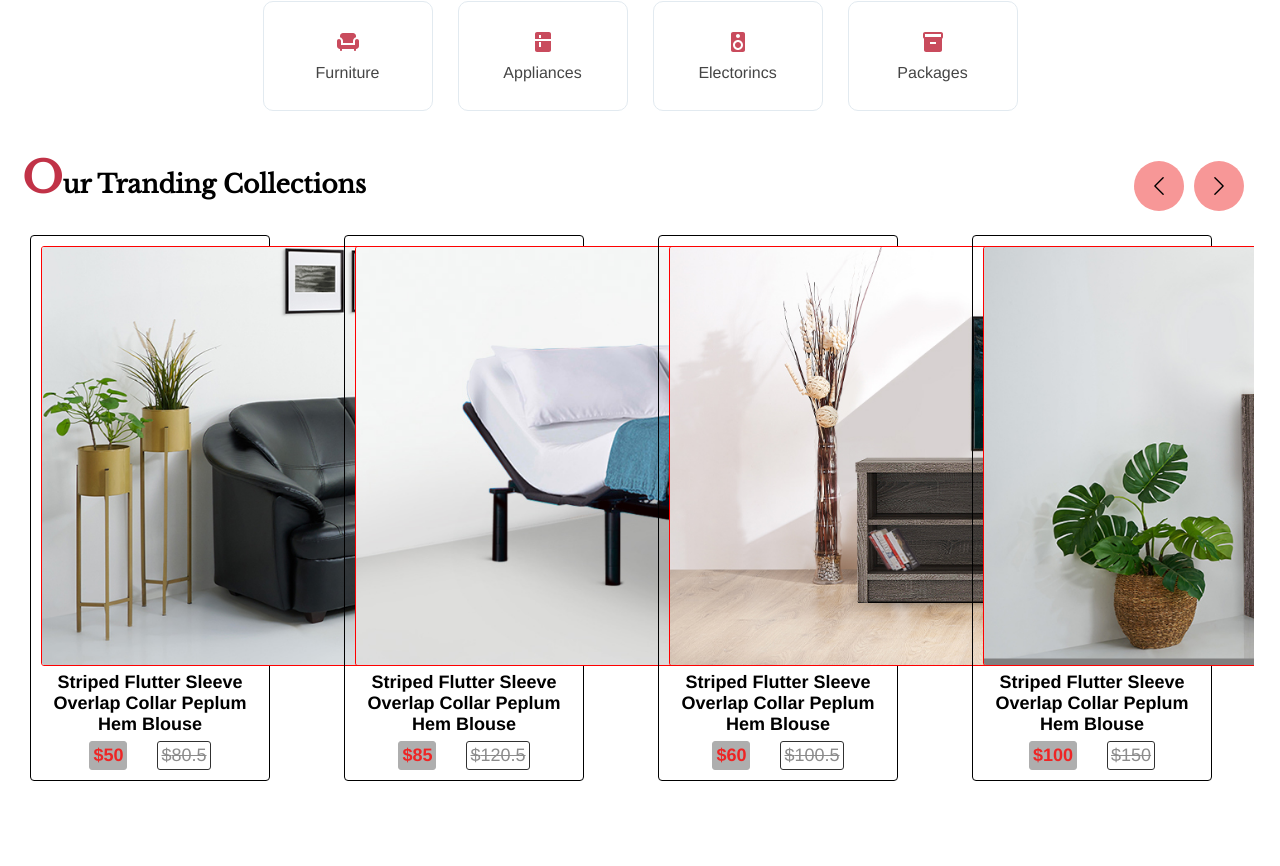
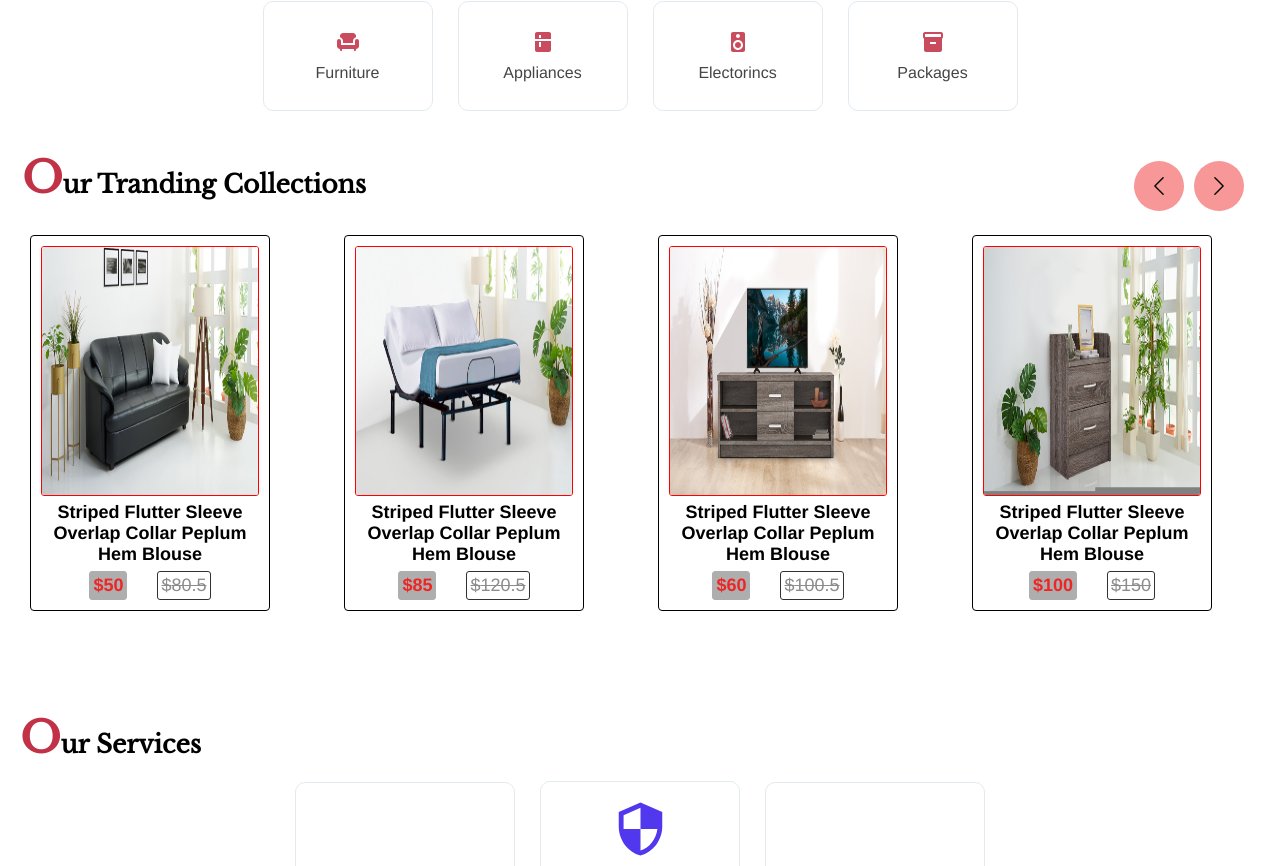
Before and after one commit to akgupta55/RentalHousehold, a React (Vite) app: page / in a window 1280 px wide. Shown: the part 573-1439 px from the top of the page. Built offline with nearby package versions, Linux system fonts and the light colour scheme.

Commit message:
resolving error images

```diff
--- a/src/Components/Banner/Banner.css
+++ b/src/Components/Banner/Banner.css
@@ -1,4 +1,4 @@
-.slick-slide img {
+.banner .slick-slide img {
   display: flex;
   width: 390%;
   height: 420px;
```
